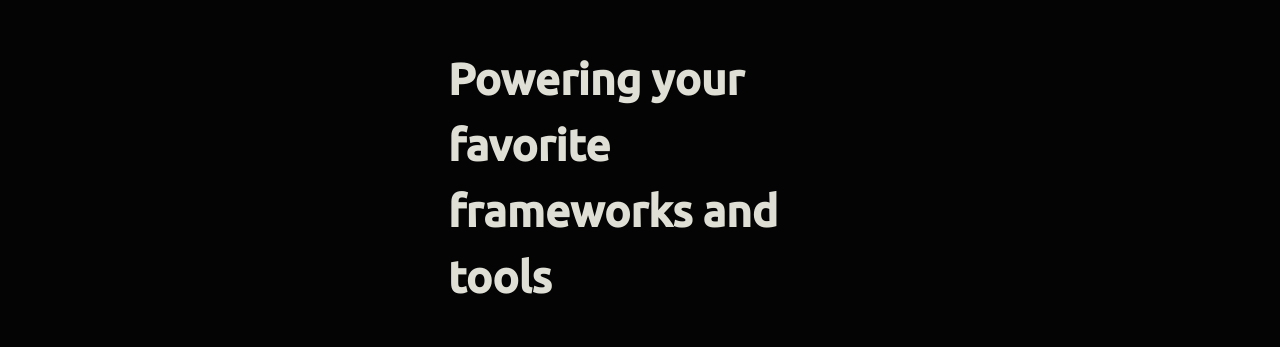
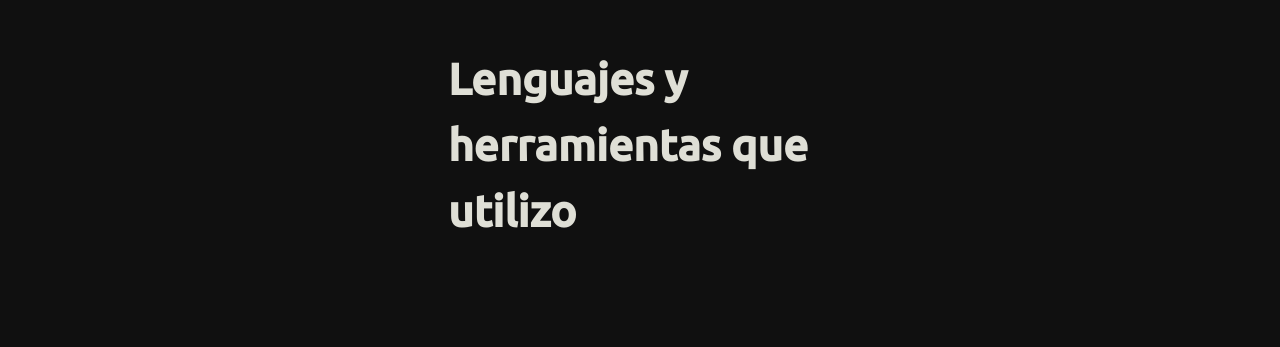
Before and after one commit to CesarMartinez7/Portafolio, a React (Vite) app: page / in a window 1280 px wide. Shown: the part 1526-1873 px from the top of the page. Built offline with nearby package versions, Linux system fonts and the light colour scheme.

Commit message:
Changes name

```diff
--- a/src/App.css
+++ b/src/App.css
@@ -18,9 +18,8 @@
 }
 
 
-
 body {
-  background-color: #000000fb;
+  background-color: #101010;
   color: #DADADA;
   font-family: "Ubuntu", sans-serif;
   font-weight: 300; /* O 500, según la variante deseada */
--- a/src/components/Habilidades.tsx
+++ b/src/components/Habilidades.tsx
@@ -29,7 +29,7 @@ export default function Habilidades() {
     <div className="h-svw w-full">
       <div className="flex justify-center">
         <h2 className="text-[#dfdfd6] text-[44px] font-semibold w-[30vw]">
-          Powering your favorite frameworks and tools
+          Lenguajes y herramientas que utilizo
         </h2>
       </div>
       <div className="grid grid-cols-3 lg:grid-cols-12 lg:p-26 gap-5">
--- a/src/components/SpothCard.tsx
+++ b/src/components/SpothCard.tsx
@@ -53,7 +53,7 @@ const SpotlightCard: React.FC<SpotlightCardProps> = ({
       onBlur={handleBlur}
       onMouseEnter={handleMouseEnter}
       onMouseLeave={handleMouseLeave}
-      className={`relative rounded-xl border border-neutral-800 bg-neutral-900 overflow-hidden p-4 ${className}`}
+      className={`relative rounded-[13px] border border-zinc-800 bg-[#181818] overflow-hidden p-4 ${className}`}
     >
       <div
         className="pointer-events-none absolute inset-0 opacity-0 transition-opacity duration-500 ease-in-out"
```
